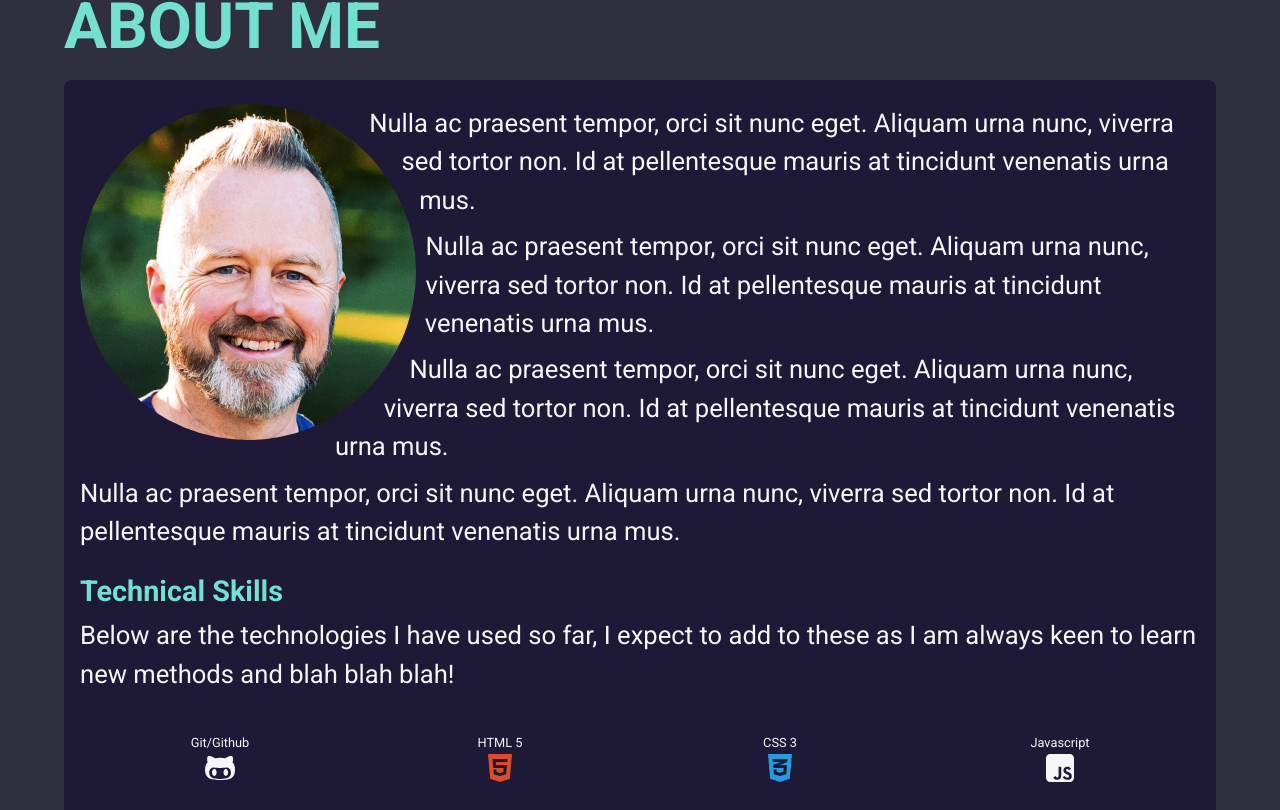
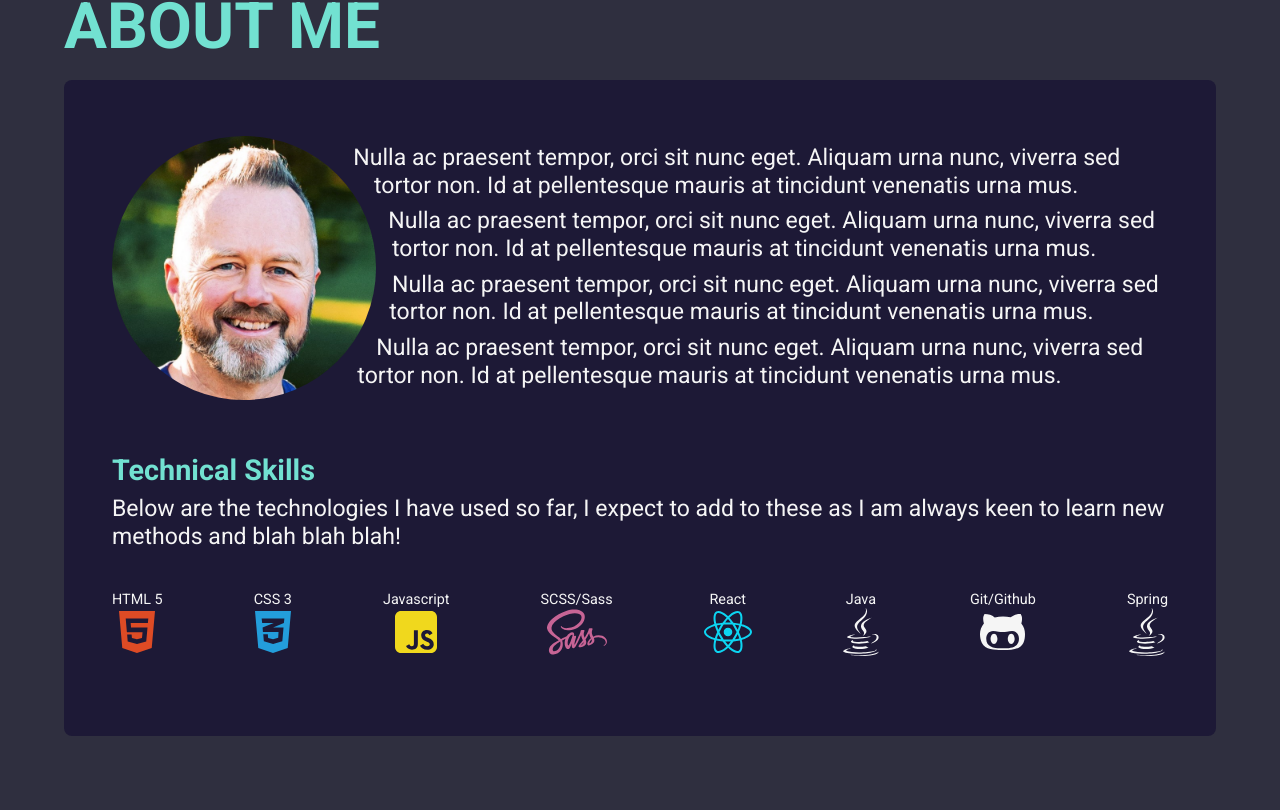
Before and after one commit to walkonmars36/portfolio-react-july-22, a React (Create React App) app: page / in a window 1280 px wide. Shown: the part 945-1755 px from the top of the page. Built offline with nearby package versions, Linux system fonts and the light colour scheme.

Commit message:
styling about me section

```diff
--- a/src/assets/sass/_base.scss
+++ b/src/assets/sass/_base.scss
@@ -47,10 +47,10 @@ h5 {
 }
 
 p {
-  line-height: 1.5;
+  line-height: 1.2;
   margin-top: 0.5rem;
   @include mq {
-    font-size: 2vw;
+    font-size: 1.8vw;
   }
 }
 
--- a/src/components/AboutMe/AboutMe.jsx
+++ b/src/components/AboutMe/AboutMe.jsx
@@ -9,10 +9,13 @@ const AboutMe = () => {
       <h2 className="about-me__heading">ABOUT ME</h2>
       <div className="about-me__content">
         <img className="about-me__image" src={Mark} alt="Headshot of Mark Lawson" />
-        <p className="about-me__text">Nulla ac praesent tempor, orci sit nunc eget. Aliquam urna nunc, viverra sed tortor non. Id at pellentesque mauris at tincidunt venenatis urna mus.</p>
-        <p className="about-me__text">Nulla ac praesent tempor, orci sit nunc eget. Aliquam urna nunc, viverra sed tortor non. Id at pellentesque mauris at tincidunt venenatis urna mus.</p>
-        <p className="about-me__text">Nulla ac praesent tempor, orci sit nunc eget. Aliquam urna nunc, viverra sed tortor non. Id at pellentesque mauris at tincidunt venenatis urna mus.</p>
-        <p className="about-me__text">Nulla ac praesent tempor, orci sit nunc eget. Aliquam urna nunc, viverra sed tortor non. Id at pellentesque mauris at tincidunt venenatis urna mus.</p>
+
+        <div className="about-me__text">
+          <p>Nulla ac praesent tempor, orci sit nunc eget. Aliquam urna nunc, viverra sed tortor non. Id at pellentesque mauris at tincidunt venenatis urna mus.</p>
+          <p>Nulla ac praesent tempor, orci sit nunc eget. Aliquam urna nunc, viverra sed tortor non. Id at pellentesque mauris at tincidunt venenatis urna mus.</p>
+          <p>Nulla ac praesent tempor, orci sit nunc eget. Aliquam urna nunc, viverra sed tortor non. Id at pellentesque mauris at tincidunt venenatis urna mus.</p>
+          <p>Nulla ac praesent tempor, orci sit nunc eget. Aliquam urna nunc, viverra sed tortor non. Id at pellentesque mauris at tincidunt venenatis urna mus.</p>
+        </div>
 
         <Skills />
       </div>
--- a/src/components/AboutMe/AboutMe.scss
+++ b/src/components/AboutMe/AboutMe.scss
@@ -13,33 +13,32 @@
     background-color: $color-dark-purple;
     padding: 1em;
     padding-bottom: 3em;
+
+    @include mq {
+      padding: 3em;
+    }
   }
 
   &__content > img {
     float: left;
     margin: 0.5rem 0.6rem 0.6rem 0;
+    shape-outside: circle(50%);
 
-    shape-outside: circle(50%);
+    @include mq1024 {
+      margin-right: 1rem;
+    }
   }
 
   &__image {
     width: 30%;
     border-radius: 50%;
+
+    @include mq {
+      width: 25%;
+    }
+  }
+
+  &__text {
+    margin-top: 1rem;
   }
 }
-
-.fa-html5 {
-  color: #de4b25;
-}
-
-.fa-css3-alt {
-  color: #239ddb;
-}
-
-.fa-js-square {
-  color: #f0d81d;
-}
-
-.fa-sass {
-  color: #c76495;
-}
--- a/src/components/ProjectModal/ProjectModal.scss
+++ b/src/components/ProjectModal/ProjectModal.scss
@@ -33,7 +33,6 @@
     }
 
     @include mq1024 {
-      // font-size: 3rem;
       margin-top: 2rem;
       margin-right: 2rem;
     }
--- a/src/components/Skills/Skills.jsx
+++ b/src/components/Skills/Skills.jsx
@@ -7,12 +7,8 @@ const Skills = () => {
   return (
     <div className="technical-skills">
       <h2 className="technical-skills__heading">Technical Skills</h2>
-      <p>Below are the technologies I have used so far, I expect to add to these as I am always keen to learn new methods and blah blah blah! </p>
+      <p className="technical-skills__text">Below are the technologies I have used so far, I expect to add to these as I am always keen to learn new methods and blah blah blah! </p>
       <div className="technical-skills__logos">
-        <div className="technical-skills__icon">
-          <p className="technical-skills__icon-title">Git/Github</p>
-          <FontAwesomeIcon icon={faGithubAlt} />
-        </div>
         <div className="technical-skills__icon">
           <p className="technical-skills__icon-title">HTML 5</p>
           <FontAwesomeIcon icon={faHtml5} />
@@ -41,6 +37,11 @@ const Skills = () => {
         </div>
 
         <div className="technical-skills__icon">
+          <p className="technical-skills__icon-title">Git/Github</p>
+          <FontAwesomeIcon icon={faGithubAlt} />
+        </div>
+
+        <div className="technical-skills__icon">
           <p className="technical-skills__icon-title">Spring</p>
           <FontAwesomeIcon icon={faJava} />
         </div>
--- a/src/components/Skills/Skills.scss
+++ b/src/components/Skills/Skills.scss
@@ -3,22 +3,14 @@
 @use "../../assets/sass/variables" as *;
 
 .technical-skills {
-  clear: left;
+  // clear: left;
 
   &__heading {
     margin-top: 1.5rem;
     font-size: 1.8rem;
-  }
 
-  &__icon {
-    display: flex;
-    flex-direction: column;
-    align-items: center;
-    font-size: 2rem;
-
-    &-title {
-      font-size: 0.8rem;
-      margin-top: 0.5rem;
+    @include mq {
+      margin-top: 4rem;
     }
   }
 
@@ -28,5 +20,55 @@
     justify-items: center;
     row-gap: 1rem;
     margin-top: 2rem;
+
+    @include mq {
+      display: flex;
+      justify-content: space-between;
+      margin: 2rem auto;
+    }
+  }
+
+  &__icon {
+    display: flex;
+    flex-direction: column;
+    align-items: center;
+    font-size: 2rem;
+
+    @include mq {
+      font-size: 2.5rem;
+    }
+
+    @include mq1024 {
+      font-size: 3rem;
+    }
+
+    &-title {
+      font-size: 0.4em;
+      margin-top: 0.5rem;
+
+      @include mq {
+        font-size: 0.3em;
+      }
+    }
   }
 }
+
+.fa-html5 {
+  color: #de4b25;
+}
+
+.fa-css3-alt {
+  color: #239ddb;
+}
+
+.fa-square-js {
+  color: #f0d81d;
+}
+
+.fa-sass {
+  color: #c76495;
+}
+
+.fa-react {
+  color: #0cd5f2;
+}
```
